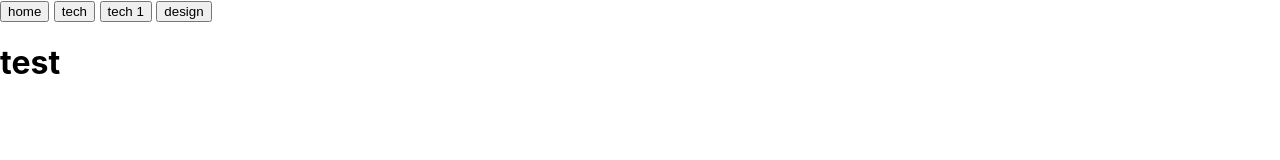
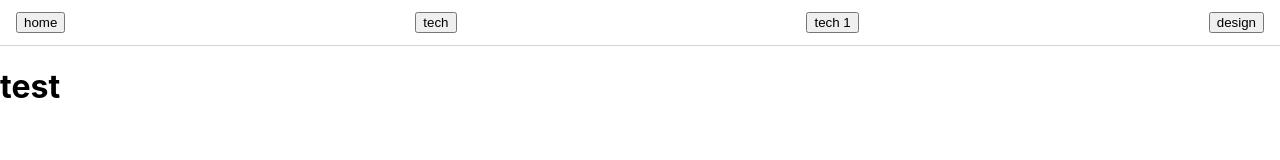
Before and after one commit to f-lab-edu/spa-with-vanilla-js, a website built with webpack: page src/index.html in a window 1280 px wide. Built offline with nearby package versions, Linux system fonts and the light colour scheme.

Commit message:
style: Add header style

```diff
--- a/src/index.css
+++ b/src/index.css
@@ -14,3 +14,11 @@ a {
 * {
   box-sizing: border-box;
 }
+
+.header {
+  display: flex;
+  justify-content: space-between;
+  align-items: center;
+  padding: 12px 16px;
+  border-bottom: 1px solid lightgray;
+}
```
